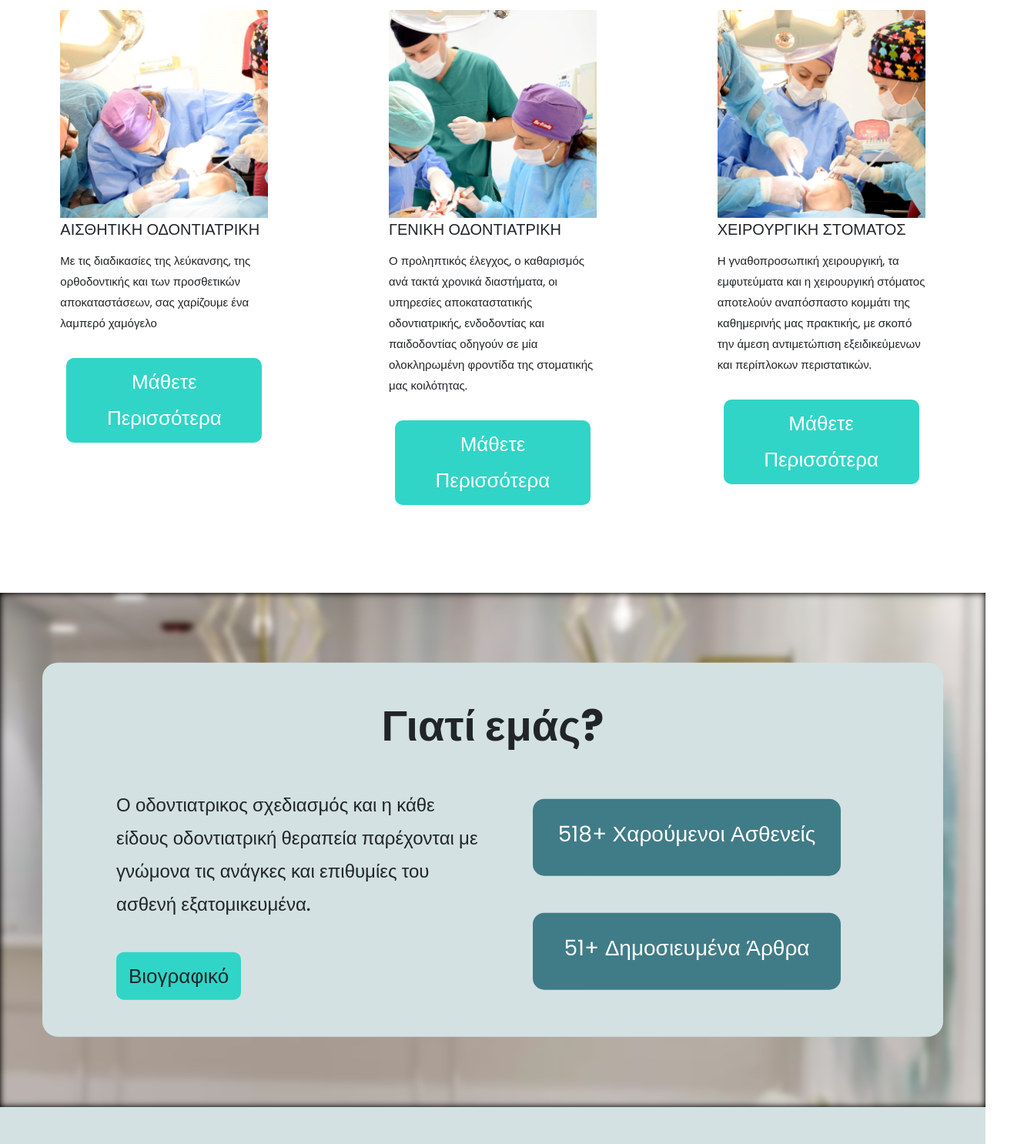
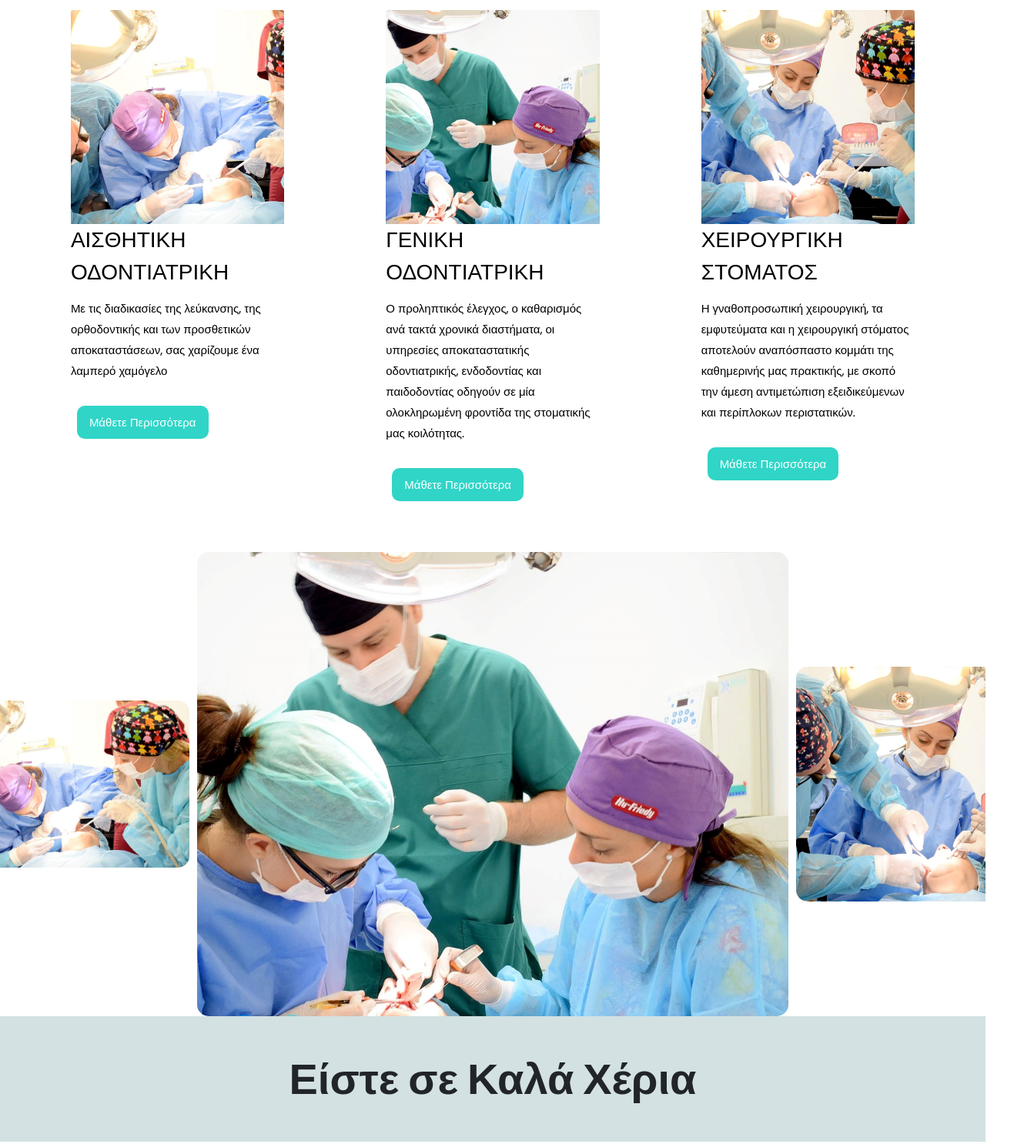
Before and after one commit to ChrysKoum/Dentist-Personal-Website, a plain HTML site: page index.html in a window 1280 px wide. Shown: the part 968-2454 px from the top of the page at 77% size, 1343 px wide, since content can reach past the window. Drawn offline with nearby package versions, Linux system fonts and the light colour scheme; files whose address does not match are found by name.

Commit message:
fixed merge

```diff
--- a/css/style.css
+++ b/css/style.css
@@ -359,7 +359,6 @@ a {
     background-color: #30D5C7;
     color: white;
     border: none;
-    font-size: 26px;
     border-radius: 10px;
     cursor: pointer;
     transition: 0.3s;
@@ -369,13 +368,10 @@ a {
     background-color: #28bfa9;  /* A slightly darker shade for hover effect */
 }
 
-.call-text{
-  font-size: 1.75rem;
-}
-
 /* ===================================================================
  * # Services
  * ------------------------------------------------------------------- */
+
 
 .card {
     transition: box-shadow 0.3s, transform 0.3s; /* Smooth transition for shadow and transform */
@@ -388,6 +384,27 @@ a {
 }
 
 
+.carousel-center-img {
+    width: 60%;
+    border-radius: 15px;
+    transition: transform 0.5s, width 0.5s;
+}
+
+.carousel-side-img {
+    width: 30%;
+    border-radius: 15px;
+    align-self: center;
+    transition: transform 0.5s, width 0.5s;
+}
+
+/* Optional: Add some space between images */
+.d-flex > img + img {
+    margin-left: 10px;
+}
+
+#services{
+  color: #000;
+}
 /* ===================================================================
  * # Why Us
  * ------------------------------------------------------------------- */
--- a/index.html
+++ b/index.html
@@ -7,8 +7,9 @@
     <meta name="viewport" content="width=device-width, initial-scale=1, shrink-to-fit=no">
 
     <link href="https://fonts.googleapis.com/css?family=Poppins:300,400,500,600,700,800,900" rel="stylesheet">
-
     <link rel="stylesheet" href="css/ionicons.min.css">
+    <link href="https://cdn.jsdelivr.net/npm/bootstrap@5.2.3/dist/css/bootstrap.min.css" rel="stylesheet"
+        integrity="sha384-rbsA2VBKQhggwzxH7pPCaAqO46MgnOM80zW1RWuH61DGLwZJEdK2Kadq2F9CUG65" crossorigin="anonymous">
     <link rel="stylesheet" href="css/style-boostrap.css">
     <link rel="stylesheet" href="css/style.css">
     <link rel="stylesheet" href="css/icomoon/style.css">
@@ -79,40 +80,42 @@
     </header>
 
     <div class="video-background">
+
         <video playsinline="playsinline" autoplay="autoplay" muted="muted" loop="loop">
             <source src="assets/Video background.MP4" type="video/mp4">
         </video>
 
         <div class="text-center overlay-text d-flex align-items-center justify-content-center h-100 w-100">
-            <div class="row w-100">
+            <div class="row g-0 w-100">
                 <!-- First Column -->
                 <div class="col-1"></div>
-                <div class="col-md-5 pl-md-0 pl-3 pr-md-0 pr-3">
+                <div class="col-md-5 ps-md-0 ps-3 pe-md-0 pe-3">
                     <div
-                        class="h1 text-white d-flex align-items-left justify-content-left text-left mb-2 display-4 font-weight-bold">
-                        Εξατομικευμένη Οδοντιατρική<br>Φροντίδα για όλες τις ηλικίες
+                        class="h1 text-white d-flex align-items-left justify-content-left text-start mb-2 display-4 fw-semibold">
+                        Εξατομικευμένη Οδοντιατρική Φροντίδα για όλες τις ηλικίες
                     </div>
-                    <div class="row ml-1 align-items-left">
+                    <div class="row ms-1 align-items-start">
                         <button class="main-btn mt-5 col-8 col-xl-5 col-md-7 fs-3 p-3" type="submit">ΚΡΑΤΗΣΗ
                             ΤΩΡΑ</button>
                     </div>
                     <div
-                        class="call-text text-white d-flex align-items-left justify-content-left text-left mb-2 font-weight-bold mt-4">
+                        class="text-white d-flex align-items-left justify-content-left text-start mb-2 fs-3 fw-semibold mt-4">
                         'Η καλέστε μας στο 210-7750882</div>
+
                 </div>
                 <!-- Second Column -->
                 <div class="col-6"></div>
             </div>
         </div>
     </div>
-
     <!-- Component B -->
     <!-- Start of card row -->
-    <div class="text-center display-4 font-weight-bold my-5 pt-2 text-body">Υπηρεσίες</div>
-    <div class="d-flex justify-content-around mb-6 text-body">
+    <section id="services" class="row justify-content-evenly pb-5">
+
+        <div class="col-12 text-center display-4 fw-semibold m-5 pt-2">Υπηρεσίες</div>
         <!-- First Card -->
         <div class="col-md-3 col-9">
-            <div class="card border-0 m-0 d-flex flex-column">
+            <div class="card border border-0 m-0 d-flex flex-column">
                 <img src="assets/1_edited.jpg" class="card-img-top" alt="...">
                 <div class="card-content flex-grow-1">
                     <h5 class="card-title fs-3">ΑΙΣΘΗΤΙΚΗ ΟΔΟΝΤΙΑΤΡΙΚΗ</h5>
@@ -124,16 +127,17 @@
                 </div>
             </div>
         </div>
+
         <!-- Second Card -->
         <div class="col-md-3 col-9">
-            <div class="card border-0 m-0 d-flex flex-column">
-                <img src="assets/2_edited.jpg" class="card-img-top" alt="...">
+            <div class="card border border-0 m-0 d-flex flex-column">
+                <img src="assets/2_edited.jpg" class="card-img-top" alt="..."> <!-- Assuming different image source -->
                 <div class="card-content flex-grow-1">
-                    <h5 class="card-title fs-3">ΓΕΝΙΚΗ ΟΔΟΝΤΙΑΤΡΙΚΗ</h5>
+                    <h5 class="card-title fs-3">ΓΕΝΙΚΗ ΟΔΟΝΤΙΑΤΡΙΚΗ</h5> <!-- Replace with actual title -->
                     <p class="card-text">Ο προληπτικός έλεγχος, ο καθαρισμός ανά τακτά χρονικά διαστήματα, οι υπηρεσίες
                         αποκαταστατικής οδοντιατρικής, ενδοδοντίας και παιδοδοντίας οδηγούν σε μία ολοκληρωμένη φροντίδα
                         της
-                        στοματικής μας κοιλότητας.</p>
+                        στοματικής μας κοιλότητας.</p> <!-- Replace with actual description -->
                 </div>
                 <div class="mt-auto p-2">
                     <button class="main-btn p-2 px-3 mt-4" type="submit">Μάθετε Περισσότερα</button>
@@ -143,66 +147,66 @@
 
         <!-- Third Card -->
         <div class="col-md-3 col-9">
-            <div class="card border-0 m-0 d-flex flex-column">
-                <img src="assets/3_edited.jpg" class="card-img-top" alt="...">
+            <div class="card border border-0 m-0 d-flex flex-column">
+                <img src="assets/3_edited.jpg" class="card-img-top" alt="..."> <!-- Assuming different image source -->
                 <div class="card-content flex-grow-1">
-                    <h5 class="card-title fs-3">ΧΕΙΡΟΥΡΓΙΚΗ ΣΤΟΜΑΤΟΣ</h5>
+                    <h5 class="card-title fs-3">ΧΕΙΡΟΥΡΓΙΚΗ ΣΤΟΜΑΤΟΣ</h5> <!-- Replace with actual title -->
                     <p class="card-text">Η γναθοπροσωπική χειρουργική, τα εμφυτεύματα και η χειρουργική στόματος
                         αποτελούν
                         αναπόσπαστο κομμάτι της καθημερινής μας πρακτικής, με σκοπό την άμεση αντιμετώπιση
-                        εξειδικεύμενων και
-                        περίπλοκων περιστατικών.</p>
+                        εξειδικεύμενων
+                        και περίπλοκων περιστατικών.</p> <!-- Replace with actual description -->
                 </div>
                 <div class="mt-auto p-2">
                     <button class="main-btn mt-4 p-2 px-3" type="submit">Μάθετε Περισσότερα</button>
                 </div>
             </div>
         </div>
-    </div>
+
+    </section>
     <!-- End of card row -->
-    <section id="why_us" style="position: relative;">
-        <img src="assets/background_blur.png" alt="background image of the dental office" class="img-fluid w-100">
 
-        <div class="container-md position-absolute" style="top: 50%; left: 50%; transform: translate(-50%, -50%);">
-            <div class="box-why-us text-white p-5 text-body">
-                <h2 class="text-center display-4 font-weight-bold text-body mb-5">Γιατί εμάς?</h2>
-                <div class="row px-5">
-                    <!-- Left Column -->
-                    <div class="col-md-6">
-                        <p class="p-why-us">Ο οδοντιατρικος σχεδιασμός και η κάθε είδους οδοντιατρική θεραπεία
-                            παρέχονται με γνώμονα τις ανάγκες και επιθυμίες του
-                            ασθενή εξατομικευμένα.</p>
-                        <a href=""><button class="main-btn p-2 px-3 mt-4 text-body"
-                                type="submit">Βιογραφικό</button></a>
-                    </div>
-                    <!-- Right Column -->
-                    <div class="col-md-6 d-flex flex-column justify-content-center align-items-center">
-                        <div class="mb-5 counter-box">
-                            <h3><span class="counter" data-toggle="counter-up">518</span>+ Χαρούμενοι Ασθενείς</h3>
-                        </div>
-                        <div class="counter-box">
-                            <h3><span class="counter" data-toggle="counter-up">51</span>+ Δημοσιευμένα Άρθρα</h3>
-                        </div>
-                    </div>
+    <div id="photoCarousel" class="carousel slide" data-bs-ride="carousel" data-bs-interval="3000">
+        <div class="carousel-inner">
+            <!-- First slide -->
+            <div class="carousel-item active">
+                <div class="d-flex justify-content-center">
+                    <img src="assets/1.jpg" class="carousel-side-img" alt="Side image">
+                    <img src="assets/2.jpg" class="carousel-center-img" alt="Center image">
+                    <img src="assets/3.jpg" class="carousel-side-img" alt="Side image">
                 </div>
             </div>
+            <!-- Following slides will have their images reordered based on the logic you provided -->
+            <!-- For more slides, keep rotating the images following the pattern -->
         </div>
-    </section>
+        <!-- Carousel controls -->
+        <button class="carousel-control-prev" type="button" data-bs-target="#photoCarousel" data-bs-slide="prev">
+            <span class="carousel-control-prev-icon" aria-hidden="true"></span>
+            <span class="visually-hidden">Previous</span>
+        </button>
+        <button class="carousel-control-next" type="button" data-bs-target="#photoCarousel" data-bs-slide="next">
+            <span class="carousel-control-next-icon" aria-hidden="true"></span>
+            <span class="visually-hidden">Next</span>
+        </button>
+    </div>
 
 
     <section class="testimonials">
-        <h1 class="mb-6 py-5 text-center display-4 font-weight-bold text-body" style="background-color: #D3E1E2;">Είστε
+        <h1 class="mb-6 py-5 text-center display-4 font-weight-bold text-body" style="background-color: #D3E1E2;">
+            Είστε
             σε Καλά Χέρια</h1>
         <div class="carousel-container ">
             <div class="carousel-card" id="far-left">
                 <p class="carousel-text">Η κ. Μπόμπου με έκανε να ανακτήσω την εμπιστοσύνη μου στους οδοντιάτρους.
-                    Ο επαγγελματισμός και η φροντίδα της είναι αξεπέραστή. Δεν θα άλλαζα ιατρείο για κανένα λόγο!</p>
+                    Ο επαγγελματισμός και η φροντίδα της είναι αξεπέραστή. Δεν θα άλλαζα ιατρείο για κανένα λόγο!
+                </p>
                 <hr class="separator mt-4 mb-4">
                 <span class="reviewer-name">Νίκος Λ.</span>
             </div>
             <div class="carousel-card" id="left">
                 <!-- No change here. It remains as you provided. -->
-                <p class="carousel-text">Στην κ. Μπόμπου αισθάνομαι σίγουρος. Είναι εξαιρετική στη δουλειά της και πάντα
+                <p class="carousel-text">Στην κ. Μπόμπου αισθάνομαι σίγουρος. Είναι εξαιρετική στη δουλειά της και
+                    πάντα
                     με
                     βοηθάει να νιώθω άνετα. Αξίζει να την
                     επισκεφτείτε!</p>
@@ -211,7 +215,8 @@
             </div>
             <div class="carousel-card" id="center">
                 <!-- No change here. It remains as you provided. -->
-                <p class="carousel-text">Η κ. Μπόμπου είναι επαγγελματίας με ακεραιότητα. Το ιατρείο της είναι η πρώτη
+                <p class="carousel-text">Η κ. Μπόμπου είναι επαγγελματίας με ακεραιότητα. Το ιατρείο της είναι η
+                    πρώτη
                     μου
                     επιλογή για οδοντιατρική φροντίδα. Την
                     προτείνω ανεπιφύλακτα!</p>
@@ -220,7 +225,8 @@
             </div>
             <div class="carousel-card" id="right">
                 <!-- No change here. It remains as you provided. -->
-                <p class="carousel-text">Η κ. Μπόμπου είναι τόσο επαγγελματίας και ευγενική. Με κάνει να αισθάνομαι σαν
+                <p class="carousel-text">Η κ. Μπόμπου είναι τόσο επαγγελματίας και ευγενική. Με κάνει να αισθάνομαι
+                    σαν
                     στο
                     σπίτι μου. Σίγουρα η καλύτερη
                     οδοντίατρος που επισκέφτηκα!</p>
@@ -228,7 +234,8 @@
                 <span class="reviewer-name">Κώστας Β.</span>
             </div>
             <div class="carousel-card" id="far-right">
-                <p class="carousel-text">Η εμπειρία μου με την κ. Μπόμπου ήταν εξαιρετική. Η γνώση και η τεχνόγωσία της
+                <p class="carousel-text">Η εμπειρία μου με την κ. Μπόμπου ήταν εξαιρετική. Η γνώση και η τεχνόγωσία
+                    της
                     είναι
                     κορυφαία.
                     Με έκανε να νιώσω ότι είμαι σε ασφαλή χέρια!</p>
@@ -337,7 +344,9 @@
         </p>
     </div>
 
-
+    <script src="https://cdn.jsdelivr.net/npm/bootstrap@5.2.3/dist/js/bootstrap.bundle.min.js"
+        integrity="sha384-kenU1KFdBIe4zVF0s0G1M5b4hcpxyD9F7jL+jjXkk+Q2h455rYXK/7HAuoJl+0I4"
+        crossorigin="anonymous"></script>
     <script src="https://kit.fontawesome.com/07960874f1.js" crossorigin="anonymous"></script>
     <script src="js/jquery.min.js"></script>
     <script src="js/popper.js"></script>
--- a/js/main.js
+++ b/js/main.js
@@ -189,4 +189,25 @@
       }
     });
   });
+
+  $(document).ready(function () {
+    $("#photoCarousel").on("slide.bs.carousel", function (e) {
+      var $e = $(e.relatedTarget);
+      var idx = $e.index();
+      var itemsPerSlide = 3;
+      var totalItems = $(".carousel-item").length;
+
+      if (idx >= totalItems - (itemsPerSlide - 1)) {
+        var it = itemsPerSlide - (totalItems - idx);
+        for (var i = 0; i < it; i++) {
+          // Append slides to end
+          if (e.direction === "left") {
+            $(".carousel-item").eq(i).appendTo(".carousel-inner");
+          } else {
+            $(".carousel-item").eq(0).appendTo(".carousel-inner");
+          }
+        }
+      }
+    });
+  });
 })(jQuery);
```
